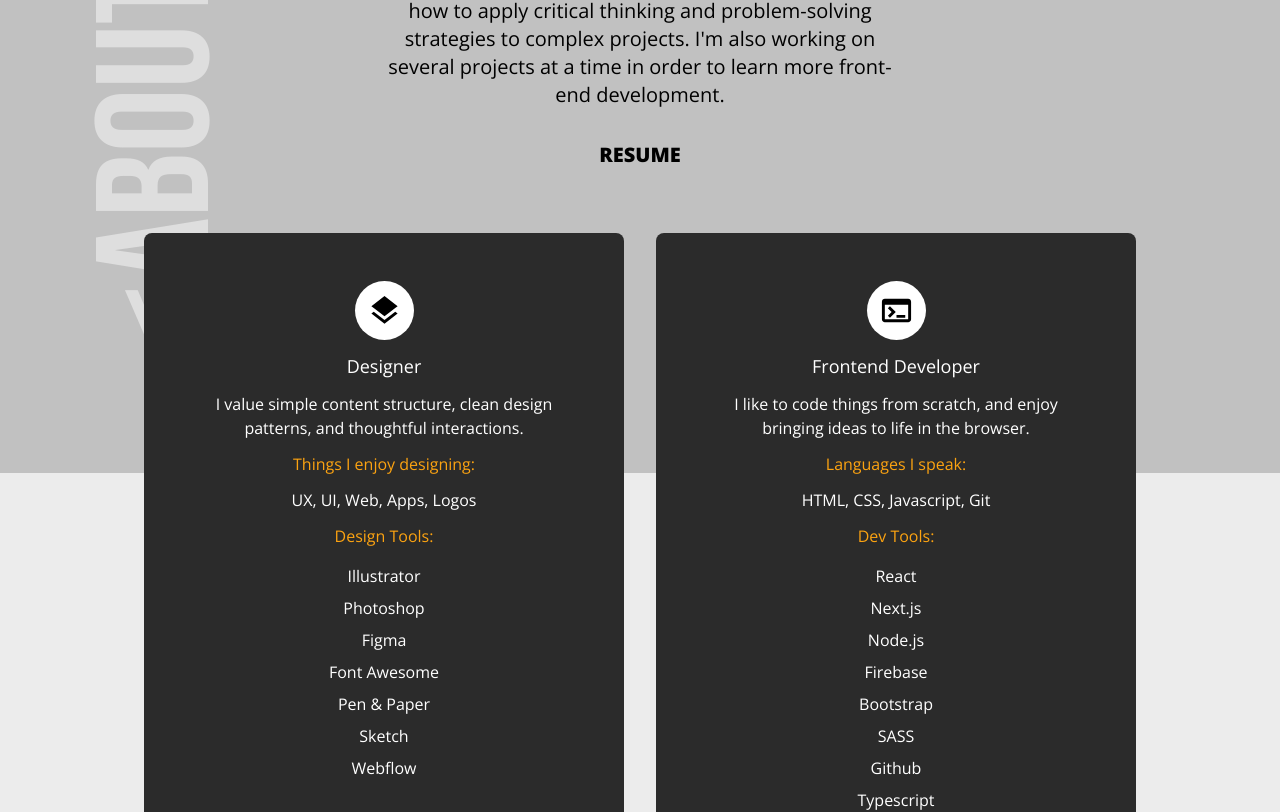
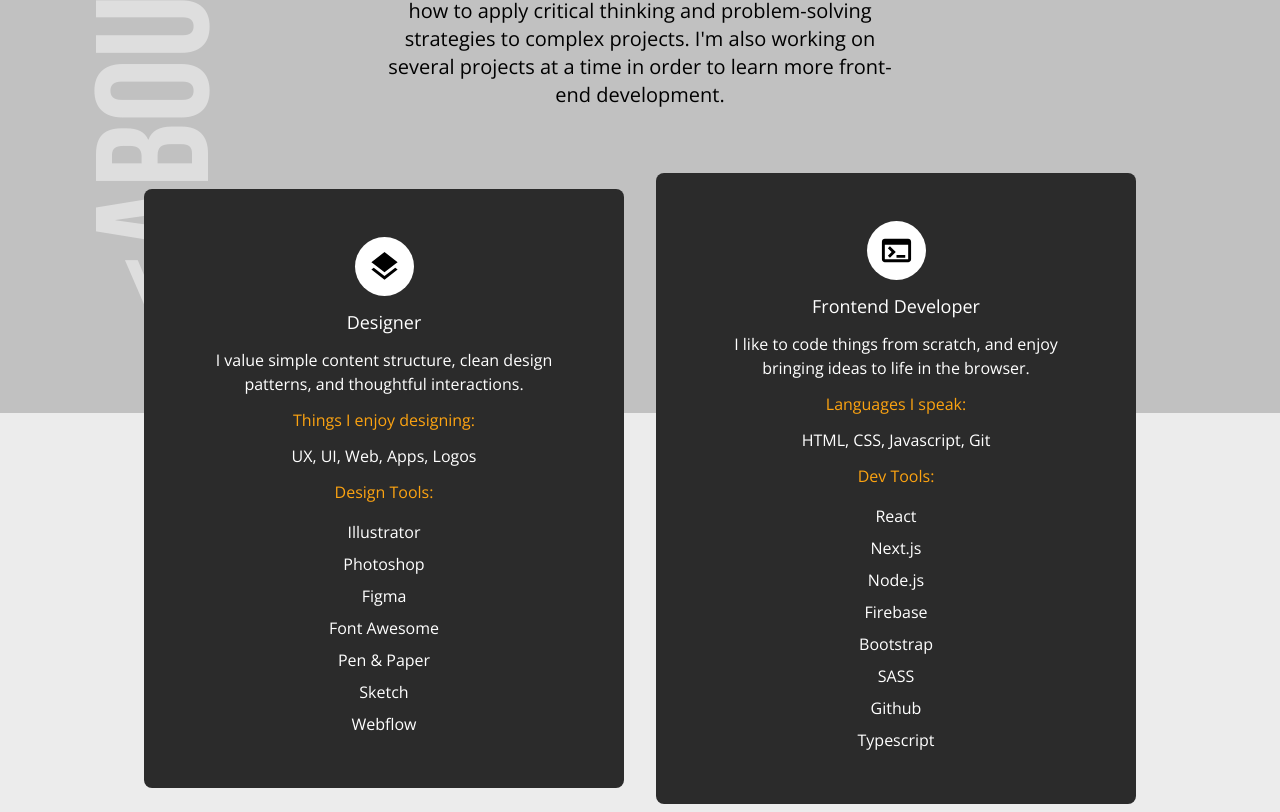
Before and after one commit to mateokeller/my-portfolio, a React (Vite) app: page / in a window 1280 px wide. Shown: the part 1195-2007 px from the top of the page. Built offline with nearby package versions, Linux system fonts and the light colour scheme.

Commit message:
Undo Merge Main

```diff
--- a/src/components/AboutMe.jsx
+++ b/src/components/AboutMe.jsx
@@ -21,12 +21,6 @@ const AboutMe = () => {
           I'm also working on several projects at a time in order to learn more
           front-end development. <br />
         </p>
-        <a
-          className="font-extrabold text-xl no-underline text-black hover:text-yellow-primary mt-8"
-          href="/public/Curriculum.pdf"
-        >
-          RESUME
-        </a>
       </div>
     </div>
   );
--- a/src/components/CardsContainer.jsx
+++ b/src/components/CardsContainer.jsx
@@ -4,9 +4,9 @@ import TerminalIcon from "@mui/icons-material/Terminal";
 
 const CardsContainer = () => {
   return (
-    <div className="z-10 xs:flex xs:flex-col xs:items-center md:[align-items:inherit] md:flex md:flex-row py-0 xs:px-0 md:px-5 -top-60 relative gap-8 justify-center">
-      <div className="md:[width:30rem] w-4/5 h-auto bg-gray-04 rounded-lg text-white xs:p-8 md:p-12 flex gap-3 flex-col items-center">
-        <div className=" p-3  w-fit bg-white text-black flex justify-center items-center rounded-full">
+    <div className="z-10 xs:flex xs:flex-col xs:items-center md:flex md:flex-row py-0 xs:px-0 md:px-5 -top-60 relative gap-8 justify-center">
+      <div className="md:[width:30rem] w-4/5 h-fit bg-gray-04 rounded-lg text-white xs:p-8 md:p-12 flex gap-3 flex-col items-center">
+        <div className=" p-3 h-fit w-fit bg-white text-black flex justify-center items-center rounded-full">
           <LayersIcon fontSize="large" />
         </div>
         <h2 className="mb-0 text-lg">Designer</h2>
```
